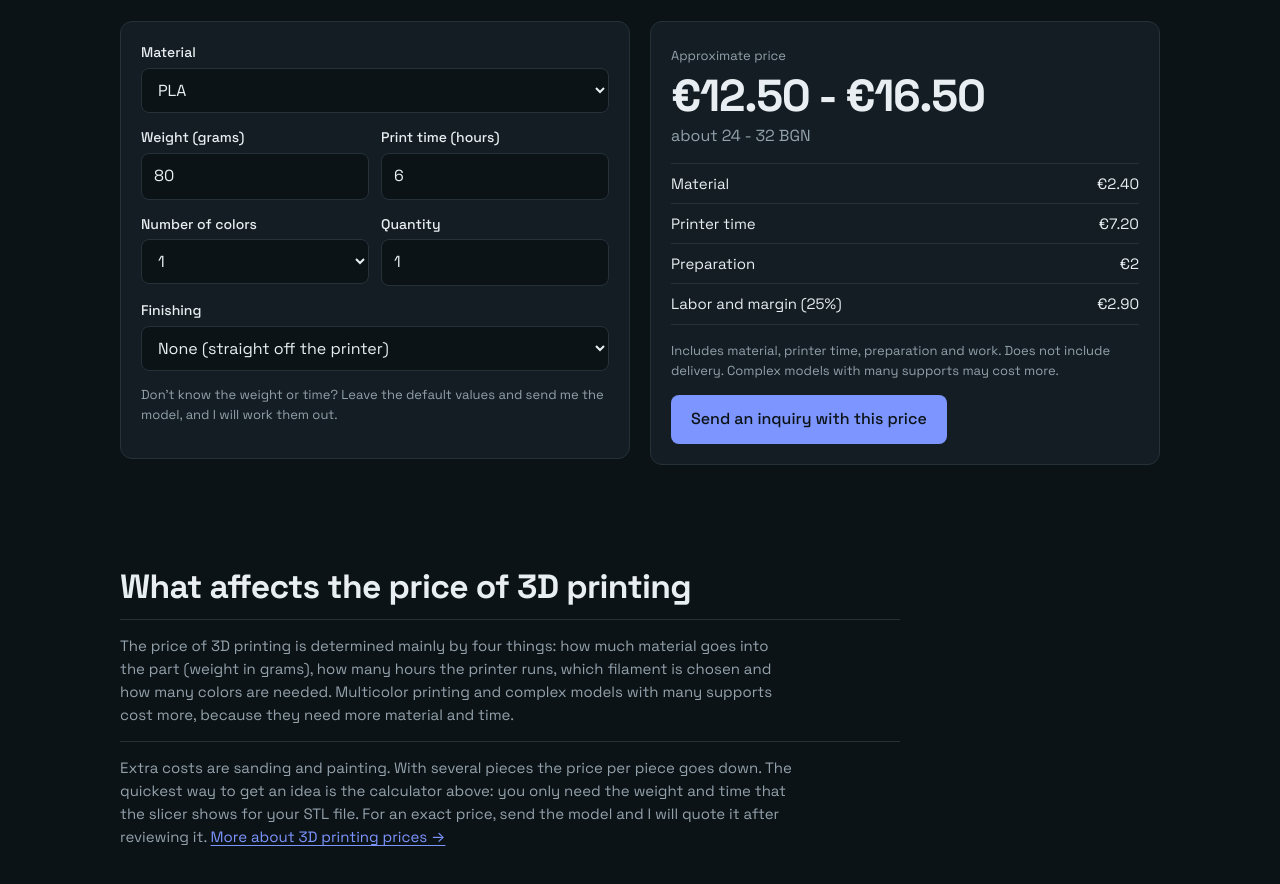
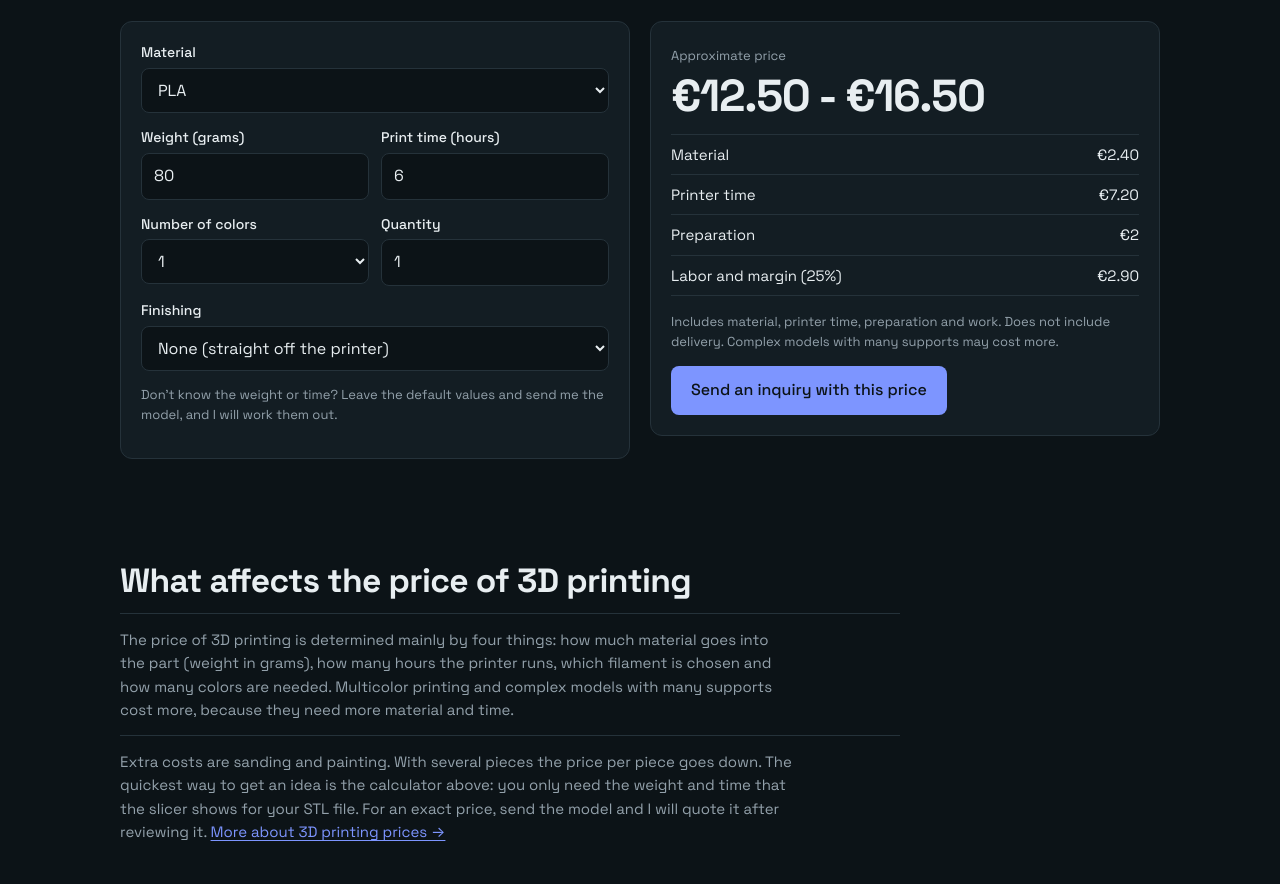
Before and after one commit to ninjalab3d/ninjalab3d.github.io, a plain HTML site: page en.html in a window 1280 px wide. Shown: the part 2543-3427 px from the top of the page. Drawn offline with Linux system fonts and the light colour scheme.

Commit message:
Update en.html

```diff
--- a/en.html
+++ b/en.html
@@ -267,7 +267,7 @@ const CFG = {
 
   /* ЦЕНООБРАЗУВАНЕ (в евро) */
   currency: "€",
-  bgnRate: 1.95583,                   // показва и цена в лева; сложи 0 за изключване
+  bgnRate: 0,                   // показва и цена в лева; сложи 0 за изключване
   machineHour: 1.2,                   // цена за час работа на принтера (ток, износване, амортизация)
   setup: 2,                           // подготовка/слайсване на поръчка
   colorChangeFee: 1.5,                // за всеки допълнителен цвят (смяна, наблюдение)
```
